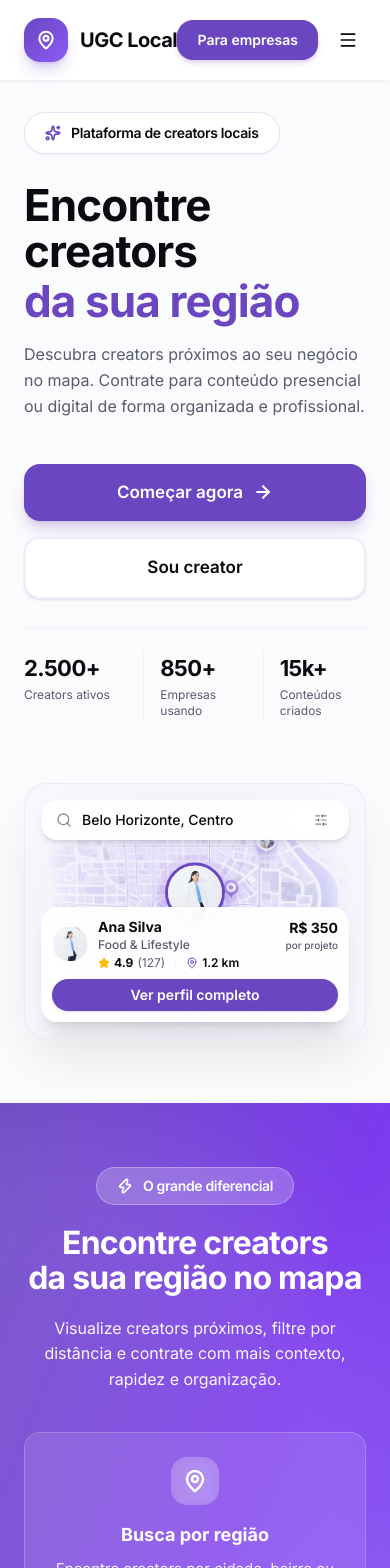
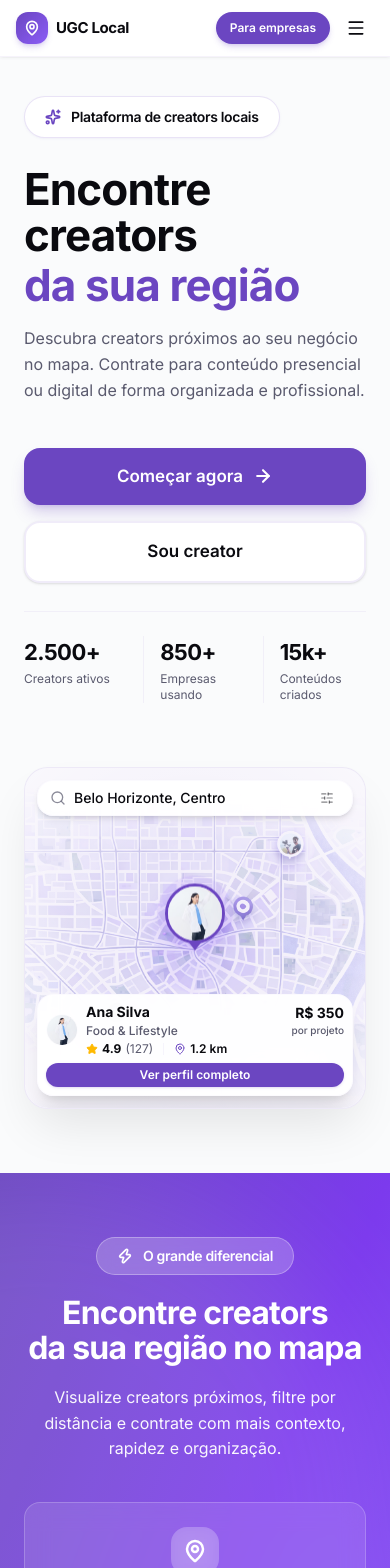
Before and after one commit to MogLuiz/ugc-lp, a Next.js app: page / in a window 390 px wide. Shown: the top 1568 px of the page. Built offline with nearby package versions, Linux system fonts and the light colour scheme.

Commit message:
refactor: responsivity

```diff
--- a/src/components/Header.tsx
+++ b/src/components/Header.tsx
@@ -9,12 +9,12 @@ export function Header() {
 
   return (
     <header className="fixed top-0 left-0 right-0 z-50 bg-white/90 backdrop-blur-xl border-b border-border/60 shadow-sm shadow-black/5">
-      <div className="max-w-7xl mx-auto px-6 lg:px-12 h-20 lg:h-16 flex items-center justify-between">
-        <div className="flex items-center gap-3">
-          <div className="w-11 h-11 rounded-xl bg-gradient-to-br from-primary to-[#8B5CF6] flex items-center justify-center shadow-lg shadow-primary/25">
-            <MapPin className="w-5 h-5 text-white" strokeWidth={2.5} />
+      <div className="max-w-7xl mx-auto px-4 lg:px-12 h-14 lg:h-16 flex items-center justify-between">
+        <div className="flex items-center gap-2 lg:gap-3">
+          <div className="w-8 h-8 lg:w-11 lg:h-11 rounded-lg lg:rounded-xl bg-gradient-to-br from-primary to-[#8B5CF6] flex items-center justify-center shadow-md shadow-primary/20 lg:shadow-lg lg:shadow-primary/25">
+            <MapPin className="w-4 h-4 lg:w-5 lg:h-5 text-white" strokeWidth={2.5} />
           </div>
-          <span className="text-xl font-bold tracking-tight">UGC Local</span>
+          <span className="text-[0.9375rem] lg:text-xl font-bold tracking-tight">UGC Local</span>
         </div>
 
         {/* Desktop nav */}
@@ -33,11 +33,11 @@ export function Header() {
           </a>
         </nav>
 
-        <div className="flex items-center gap-3">
+        <div className="flex items-center gap-2 lg:gap-3">
           <a href={siteConfig.links.creators} className="hidden md:block text-sm font-semibold px-5 py-2.5 text-foreground hover:bg-accent rounded-xl transition-colors">
             Sou creator
           </a>
-          <a href={siteConfig.links.empresas} className="text-sm font-semibold px-5 py-2.5 bg-primary text-primary-foreground rounded-xl hover:bg-primary/90 transition-all shadow-md shadow-primary/20">
+          <a href={siteConfig.links.empresas} className="text-xs lg:text-sm font-semibold px-3.5 py-2 lg:px-5 lg:py-2.5 bg-primary text-primary-foreground rounded-xl hover:bg-primary/90 transition-all shadow-md shadow-primary/20">
             Para empresas
           </a>
           {/* Mobile hamburger */}
--- a/src/components/Hero.tsx
+++ b/src/components/Hero.tsx
@@ -4,7 +4,7 @@ import { MapMockup } from "./MapMockup";
 
 export function Hero() {
   return (
-    <section className="relative pt-28 pb-16 lg:pt-28 lg:pb-20 overflow-hidden">
+    <section className="relative pt-24 pb-16 lg:pt-28 lg:pb-20 overflow-hidden">
       {/* Background Elements */}
       <div className="absolute inset-0 -z-10">
         <div className="absolute top-0 right-0 w-[700px] h-[700px] bg-primary/8 rounded-full blur-3xl" />
@@ -88,7 +88,7 @@ export function Hero() {
 
           {/* Right Column - Map Mockup */}
           <div className="relative">
-            <div className="aspect-[4/3] lg:aspect-[5/4] relative">
+            <div className="aspect-[1/1] lg:aspect-[5/4] relative">
               <MapMockup />
             </div>
           </div>
--- a/src/components/MapMockup.tsx
+++ b/src/components/MapMockup.tsx
@@ -39,8 +39,8 @@ export function MapMockup() {
       />
 
       {/* 4. Search bar */}
-      <div className="absolute top-4 left-4 right-4 z-20">
-        <div className="bg-white/95 backdrop-blur-xl rounded-2xl border border-border/25 shadow-md px-3.5 py-1.5 flex items-center gap-2.5">
+      <div className="absolute top-3 lg:top-4 left-3 lg:left-4 right-3 lg:right-4 z-20">
+        <div className="bg-white/95 backdrop-blur-xl rounded-2xl border border-border/25 shadow-md px-3 lg:px-3.5 py-1 lg:py-1.5 flex items-center gap-2 lg:gap-2.5">
           <Search className="w-4 h-4 text-muted-foreground/70 flex-shrink-0" strokeWidth={2} />
           <label htmlFor="map-search" className="sr-only">Buscar creators próximos</label>
           <input
@@ -92,17 +92,17 @@ export function MapMockup() {
       </div>
 
       {/* 6. Creator info card */}
-      <div className="absolute bottom-4 left-4 right-4 z-30">
-        <div className="bg-white/95 backdrop-blur-xl rounded-2xl border border-border/20 shadow-xl p-2.5">
+      <div className="absolute bottom-3 lg:bottom-4 left-3 lg:left-4 right-3 lg:right-4 z-30">
+        <div className="bg-white/95 backdrop-blur-xl rounded-2xl border border-border/20 shadow-xl p-2 lg:p-2.5">
 
           {/* Creator row */}
-          <div className="flex items-center gap-2.5">
-            <div className="w-9 h-9 rounded-xl overflow-hidden flex-shrink-0 border border-border/15">
+          <div className="flex items-center gap-2 lg:gap-2.5">
+            <div className="w-8 h-8 lg:w-9 lg:h-9 rounded-xl overflow-hidden flex-shrink-0 border border-border/15">
               <Image
                 src={creator.image}
                 alt={creator.name}
-                width={36}
-                height={36}
+                width={32}
+                height={32}
                 className="w-full h-full object-cover"
               />
             </div>
@@ -135,7 +135,7 @@ export function MapMockup() {
           </div>
 
           {/* CTA */}
-          <button className="w-full mt-2 py-1.5 bg-primary text-white text-sm font-semibold rounded-xl hover:bg-primary/90 transition-colors shadow-sm shadow-primary/15">
+          <button className="w-full mt-1.5 py-1 lg:py-1.5 bg-primary text-white text-xs lg:text-sm font-semibold rounded-xl hover:bg-primary/90 transition-colors shadow-sm shadow-primary/15">
             Ver perfil completo
           </button>
 
```
